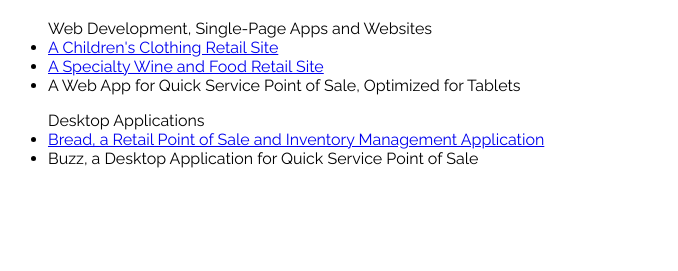
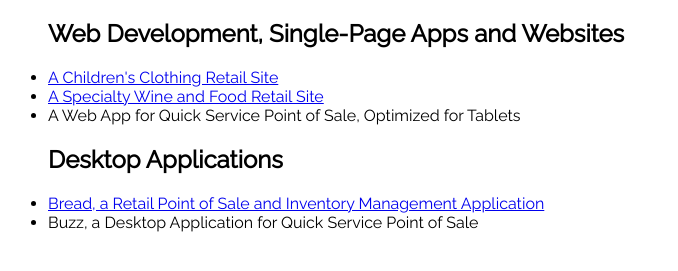
Before and after one commit to matthewmorgan/matthewmorgan, a plain HTML site: page index.html in a window 1280 px wide. Shown: the part 61-332 px from the top of the page, without its empty margins (0-678 px from the left). Drawn offline with Linux system fonts and the light colour scheme.

```diff
--- a/index.html
+++ b/index.html
@@ -8,13 +8,13 @@
 <h1>
     Recent Programming Projects
 </h1>
-<ul>Web Development, Single-Page Apps and Websites
+<ul><h2>Web Development, Single-Page Apps and Websites</h2>
     <li><a href="https://www.elephantearsonline.com">A Children's Clothing Retail Site</a></li>
     <li><a href="https://www.morganandyork.com">A Specialty Wine and Food Retail Site</a></li>
     <li>A Web App for Quick Service Point of Sale, Optimized for Tablets</li>
 </ul>
 
-<ul>Desktop Applications
+<ul><h2>Desktop Applications</h2>
     <li><a href="http://www.breadpos.com">Bread, a Retail Point of Sale and Inventory Management Application</a></li>
     <li>Buzz, a Desktop Application for Quick Service Point of Sale</li>
 </ul>
```
